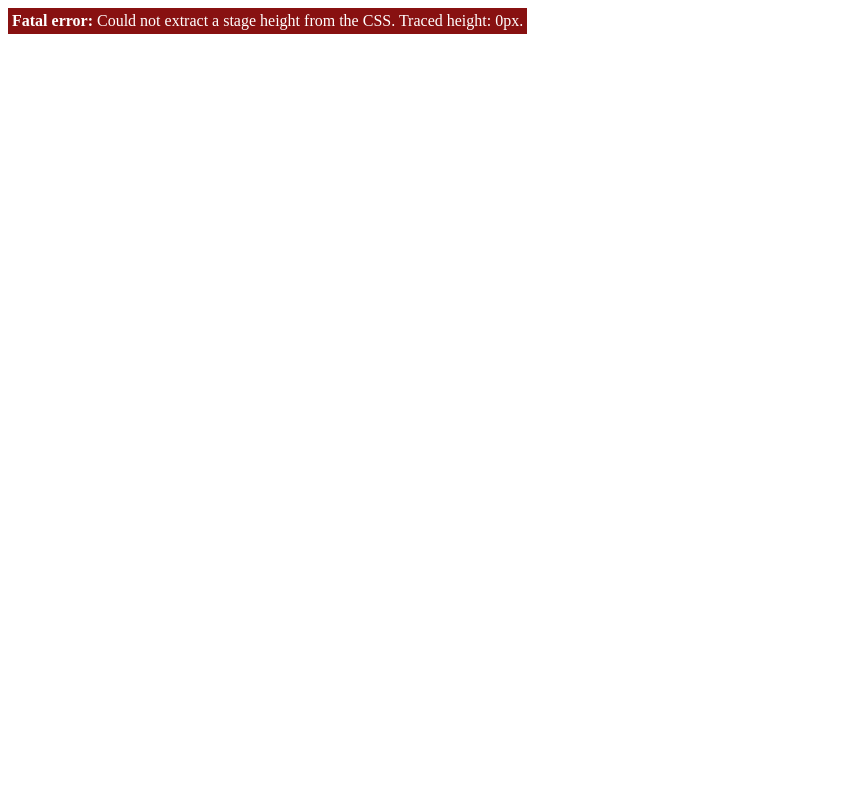
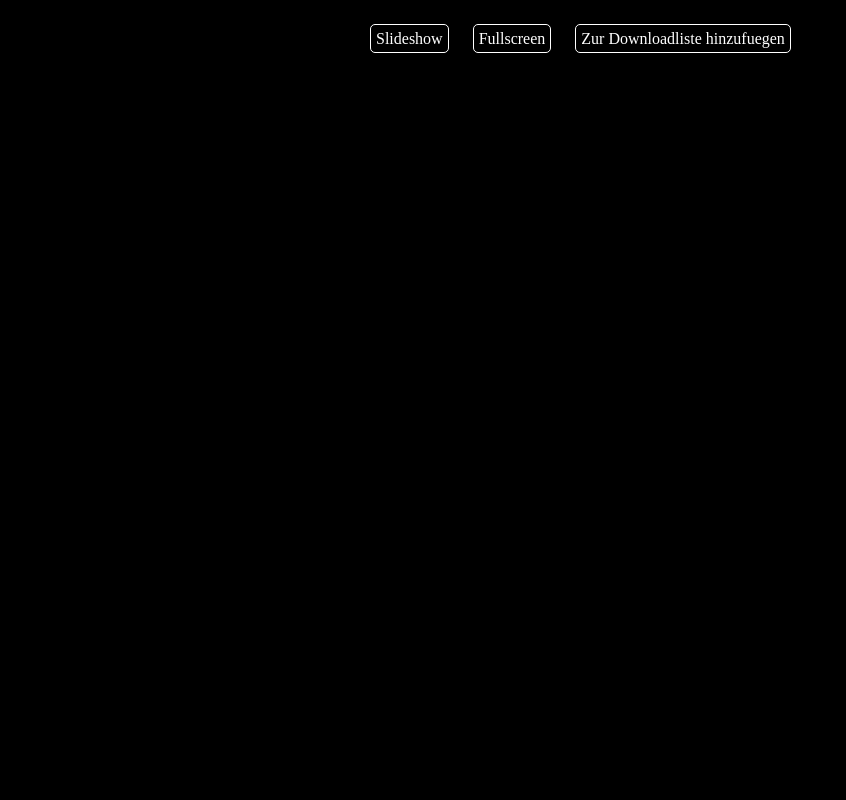
Before and after one commit to rstrietzel/plav, a PHP site: page /show.php?dir=1 in a window 1280 px wide. Shown: the whole page, without its empty margins (0-846 px from the left). Run offline with PHP 8.4, Linux system fonts and the light colour scheme.

Commit message:
Show pictures from a specified dir with galleria, galleria theming

```diff
--- a/galleria/themes/classic/galleria.classic.css
+++ b/galleria/themes/classic/galleria.classic.css
@@ -1,3 +1,24 @@
+
+#buttons{
+    position: absolute;
+    top: 10px;
+    width: 600px;
+    height: 20px;
+    left: 50%;
+    margin-left: -300px;
+    z-index: 10042;
+    padding: 20px;
+}
+#buttons a{
+    margin: 10px;
+    color: white;
+    border: 1px solid white;
+    border-radius: 5px 5px 5px 5px;
+    padding: 5px;
+    text-decoration: none;
+    background: black;
+}
+
 /* Galleria Classic Theme 2012-08-07 | https://raw.github.com/aino/galleria/master/LICENSE | (c) Aino */
 
 #galleria-loader{height:1px!important}
@@ -14,10 +35,10 @@
 }
 .galleria-stage {
     position: absolute;
-    top: 10px;
-    bottom: 60px;
-    left: 10px;
-    right: 10px;
+    top: 0;
+    bottom: 0px;
+    left: 0px;
+    right: 0px;
     overflow:hidden;
 }
 .galleria-thumbnails-container {
--- a/show.php
+++ b/show.php
@@ -3,18 +3,56 @@
 <!doctype html>
 <html>
     <head>
+        <style>
+            #galleria{ width: 100%; height: 100%; background: #000 }
+            html, body {background: #000; width: 100%; height: 100%; padding:0; margin: 0;}
+        </style>
         <script src="http://ajax.googleapis.com/ajax/libs/jquery/1/jquery.js"></script>
         <script src="galleria/galleria-1.2.8.min.js"></script>
     </head>
     <body>
+        <div id="buttons">
+            <a href="#" id="slideshow">Slideshow</a>
+            <a href="#" id="fullscreen">Fullscreen</a>
+            <a href="#" id="download">Zur Downloadliste hinzufuegen</a>
+        </div>
         <div id="galleria">
-            <img src="photo1.jpg">
-            <img src="photo2.jpg">
-            <img src="photo3.jpg">
+
+<?php
+//echo serialize("pics/testpics");
+$dir=$_GET['dir'];
+if ($handle = opendir($dir)) {
+    while (false !== ($file = readdir($handle))) {
+        if (stripos($file, "jpg") !== false) {
+            echo "<img src=\"".$dir."/".$file."\">";
+        }
+    }
+    closedir($handle);
+}
+?>
         </div>
         <script>
+
+
             Galleria.loadTheme('galleria/themes/classic/galleria.classic.min.js');
-            Galleria.run('#galleria');
+
+           Galleria.run('#galleria', {
+                transition: 'fade',
+                responsive: true
+            });
+           Galleria.ready(function() {
+              var gallery = this; // galleria is ready and the gallery is assigned
+              $('#fullscreen').click(function() {
+                gallery.toggleFullscreen(); // toggles the fullscreen
+              });
+            $("#buttons").hover(function(){$(this).fadeTo(1,200);},function(){$(this).fadeTo(500,0.0001);});
+            $(".galleria-thumbnails-container").hover(function(){$(this).fadeTo(1,200);},function(){$(this).fadeTo(500,0.0001);});
+
+            });
+
+            //Galleria.ready(function() {
+            //   $('#galleria').data('galleria').enterFullscreen();
+            //});
         </script>
     </body>
 </html>
```
